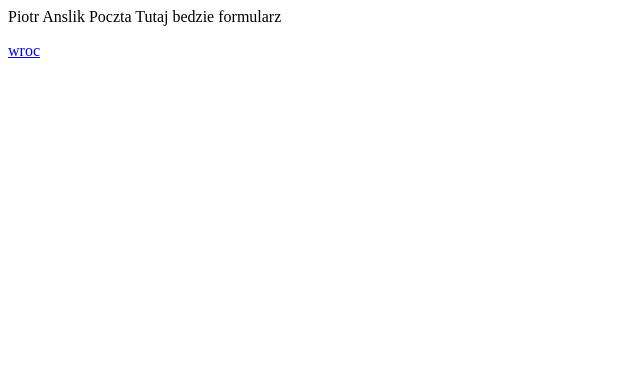
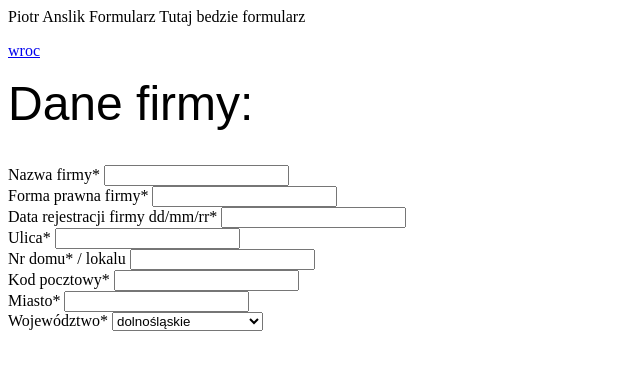
Before and after one commit to PiotrAnslik2K/PiotrAnslik2K.github.io, a plain HTML site: page formularz_Anslik.html in a window 1280 px wide. Shown: the whole page, without its empty margins (0-640 px from the left). Drawn offline with Linux system fonts and the light colour scheme.

Commit message:
Update formularz_Anslik.html

```diff
--- a/formularz_Anslik.html
+++ b/formularz_Anslik.html
@@ -7,8 +7,56 @@
 </head>
     <body>
         <hl>
-            Piotr Anslik Poczta
+            Piotr Anslik Formularz
         </hl>
         Tutaj bedzie formularz
                 <p> <A HREF="index.html"> wroc </A> </p>
+        <p align="left"> <font color="black" size="7" face="Arial"> Dane firmy: </font> </p> <br>
+
+        <form action="*">
+            <label>Nazwa firmy*</label> <input type="text" name="nazwa firmy" />
+</form>
+        <form action="*">
+            <label>Forma prawna firmy*</label> <input type="text" name="forma prawna firmy" />
+</form>
+          <form action="*">
+            <label>Data rejestracji firmy dd/mm/rr*</label> <input type="text" name="Data rejestracji firmy" />
+</form>
+        <form action="*">
+            <label>Ulica*</label> <input type="text" name="ulica" />
+</form>
+          <form action="*">
+            <label>Nr domu* / lokalu</label> <input type="text" name="nr domu lokalu" />
+</form>
+         <form action="*">
+            <label>Kod pocztowy*</label> <input type="text" name="Kod pocztowy" />
+</form>
+        <form action="*">
+            <label>Miasto*</label> <input type="text" name="Miasto*" />
+</form>
+        <form action="*">
+            <label>Województwo*</label>
+<select name="select">
+<option>dolnośląskie</option>
+<option>kujawsko-pomorskie</option>
+<option>lubelskie</option>
+    <option>lubuskie</option>
+    <option>łódzkie</option>
+    <option>małopolskie</option>
+    <option>mazowieckie</option>
+    <option>opolskie</option>
+    <option>podkarpackie</option>
+    <option>podlasie</option>
+    <option>pomorskie</option>
+    <option>śląskie</option>
+    <option>świętokrzyskie</option>
+    <option>warmińsko-mazurskie</option>
+    <option>wielkopolskie</option>
+    <option>zachodnio-pomorskie</option>
+
+</select>
+</form>
+
+
+
 </body> </html>
```
